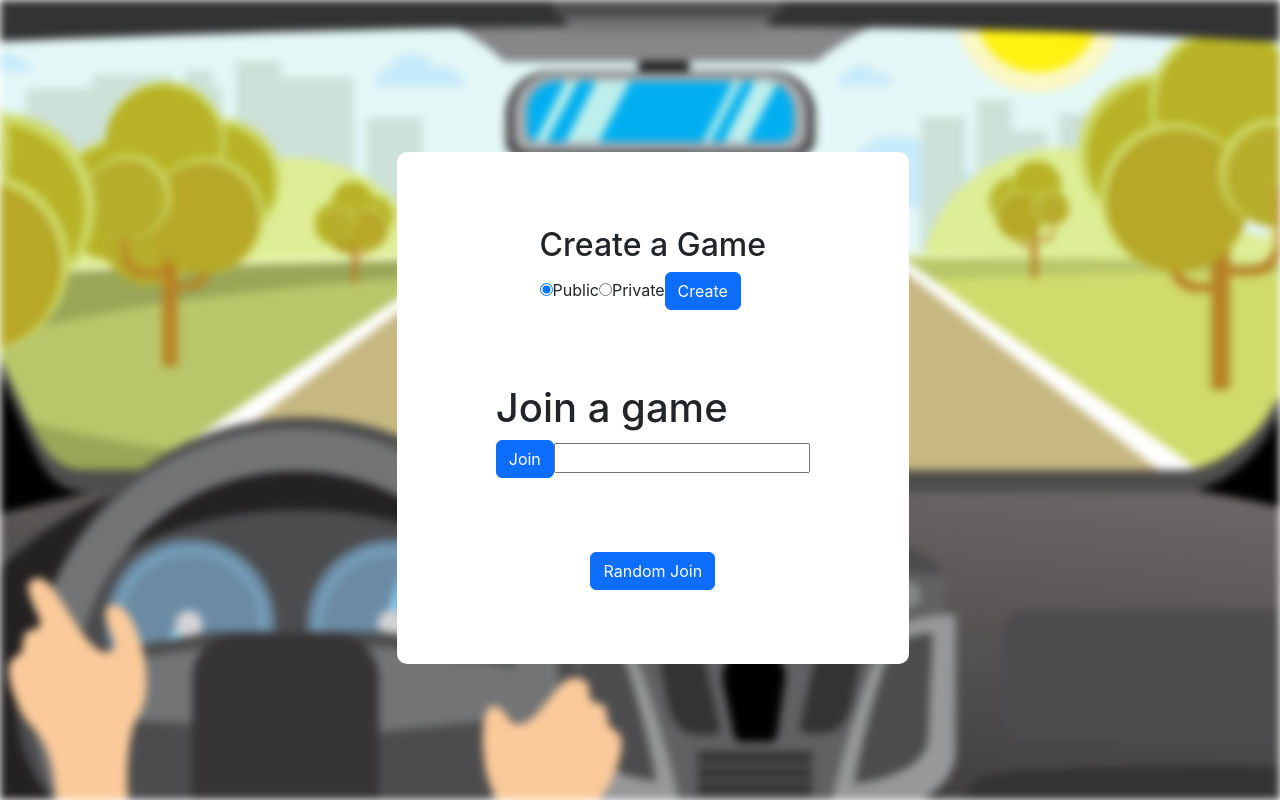
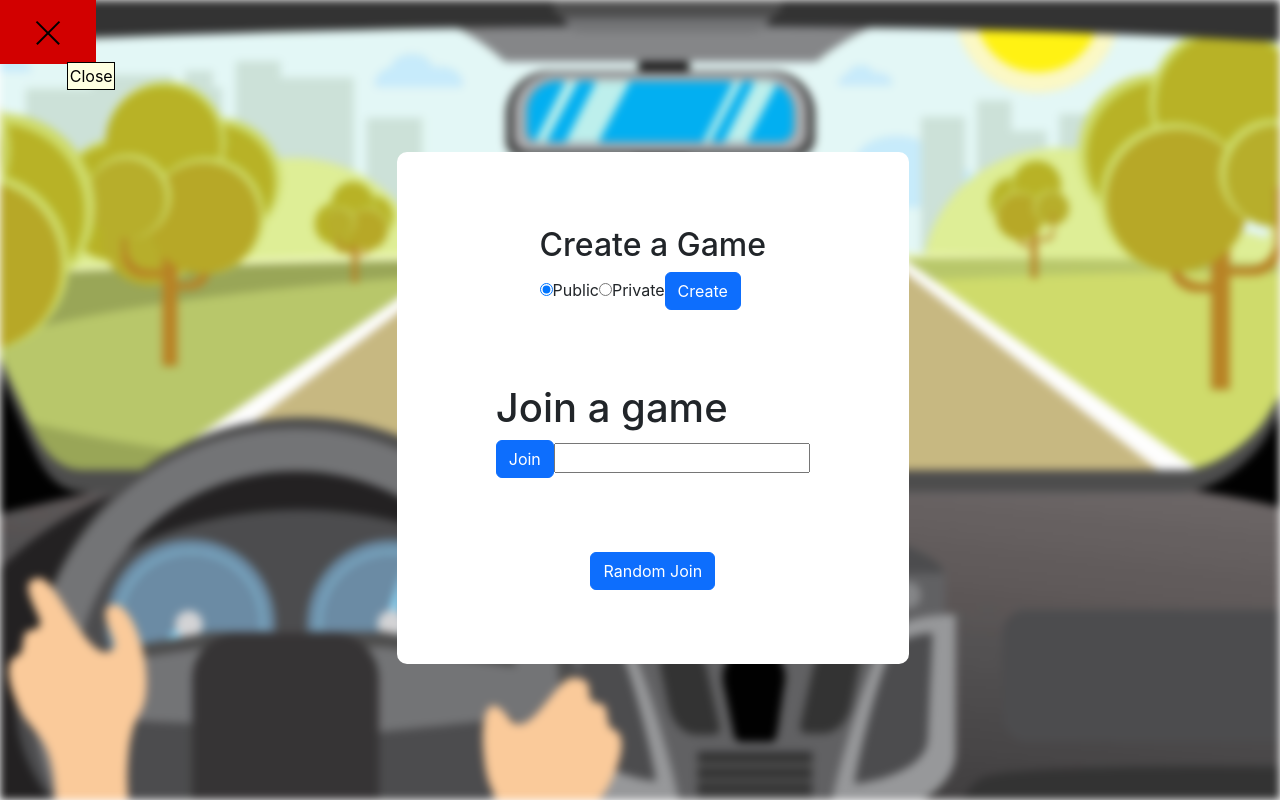
Before and after one commit to utkarshukla7/Multiplayer-typing-game, a React (Create React App) app in the folder client/: page /multi in a window 1280 px wide. Built offline with nearby package versions, Linux system fonts and the light colour scheme; no server answers.

Commit message:
button in multi

```diff
--- a/client/src/pages/Multi.js
+++ b/client/src/pages/Multi.js
@@ -46,6 +46,13 @@ export const Multi = () => {
   };
   return (
     <div className="multi-container">
+      <div className="close-button">
+        <button className="go-back-button">
+          <span className="X" />
+          <span className="Y" />
+          <div className="close">Close</div>
+        </button>
+      </div>
       <div className="joining-div">
         <div>
           <h2>Create a Game</h2>
--- a/client/src/pages/multi.css
+++ b/client/src/pages/multi.css
@@ -1,3 +1,69 @@
+.go-back-button {
+  position: relative;
+  width: 6em;
+  height: 4em;
+  border: none;
+  background: none;
+}
+
+.X {
+  content: '';
+  position: absolute;
+  top: 50%;
+  left: 33%;
+  width: 2em;
+  height: 1.5px;
+  background-color: black;
+  transform: rotate(45deg);
+  font-weight: 1000;
+}
+
+.Y {
+  content: '';
+  position: absolute;
+  top: 50%;
+  left: 33%;
+  width: 2em;
+  height: 1.5px;
+  background-color: black;
+  transform: rotate(-45deg);
+  font-weight: 1000;
+}
+
+.close {
+  position: absolute;
+  display: flex;
+  align-items: center;
+  justify-content: center;
+  bottom: -40%;
+  left: 70%;
+  width: 3em;
+  height: 1.7em;
+  font-size: 16px;
+  background-color: rgb(254, 255, 225);
+  color: #000;
+  border: 1px solid #000;
+  pointer-events: none;
+  opacity: 0;
+}
+
+.go-back-button:hover {
+  background-color: rgb(210, 0, 0);
+}
+
+.go-back-button:active {
+  background-color: rgb(130, 0, 0);
+}
+
+.go-back-button:hover > .close {
+  animation: close 0.2s forwards 1.25s;
+}
+
+@keyframes close {
+  100% {
+    opacity: 1;
+  }
+}
 .multi-container::before {
     content: "";
     background-image: url("../CarLandscape-HQ-01.jpg");
```
Also changed, not shown: 1 other file (tests, documents, lock files or other folders).
